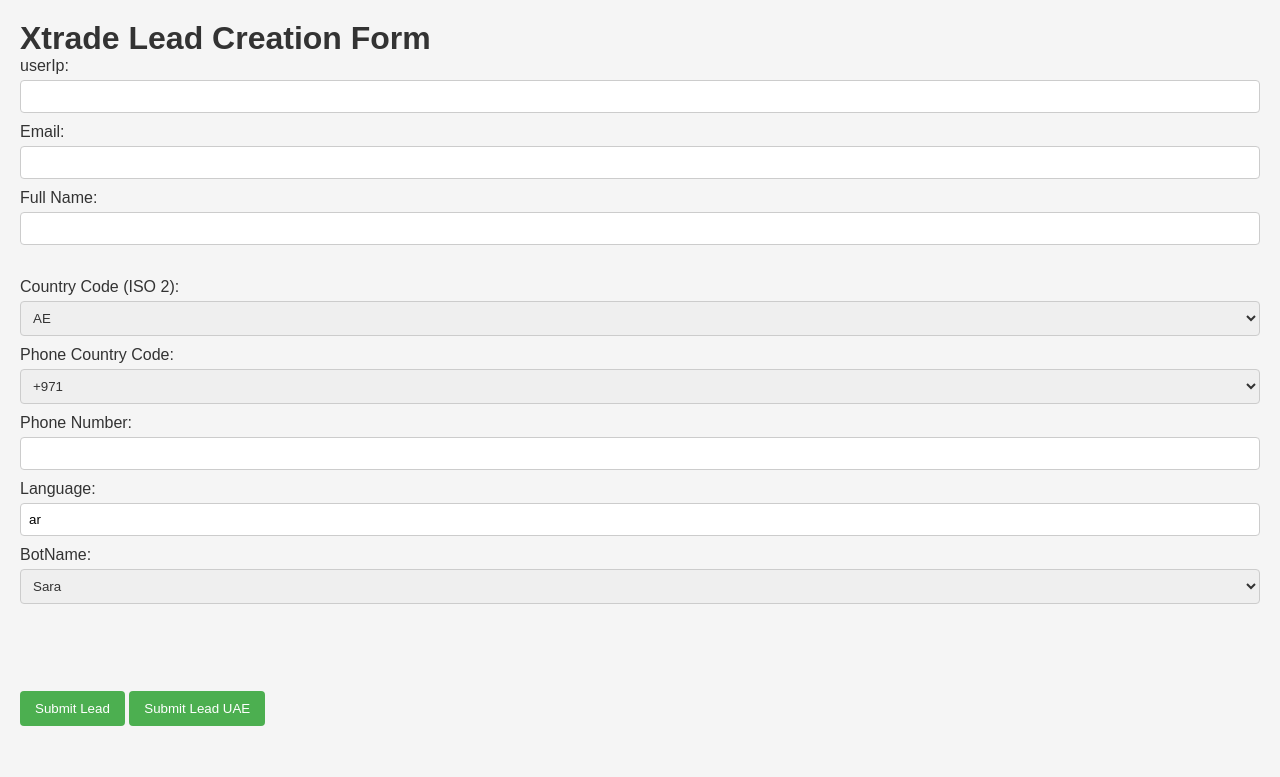
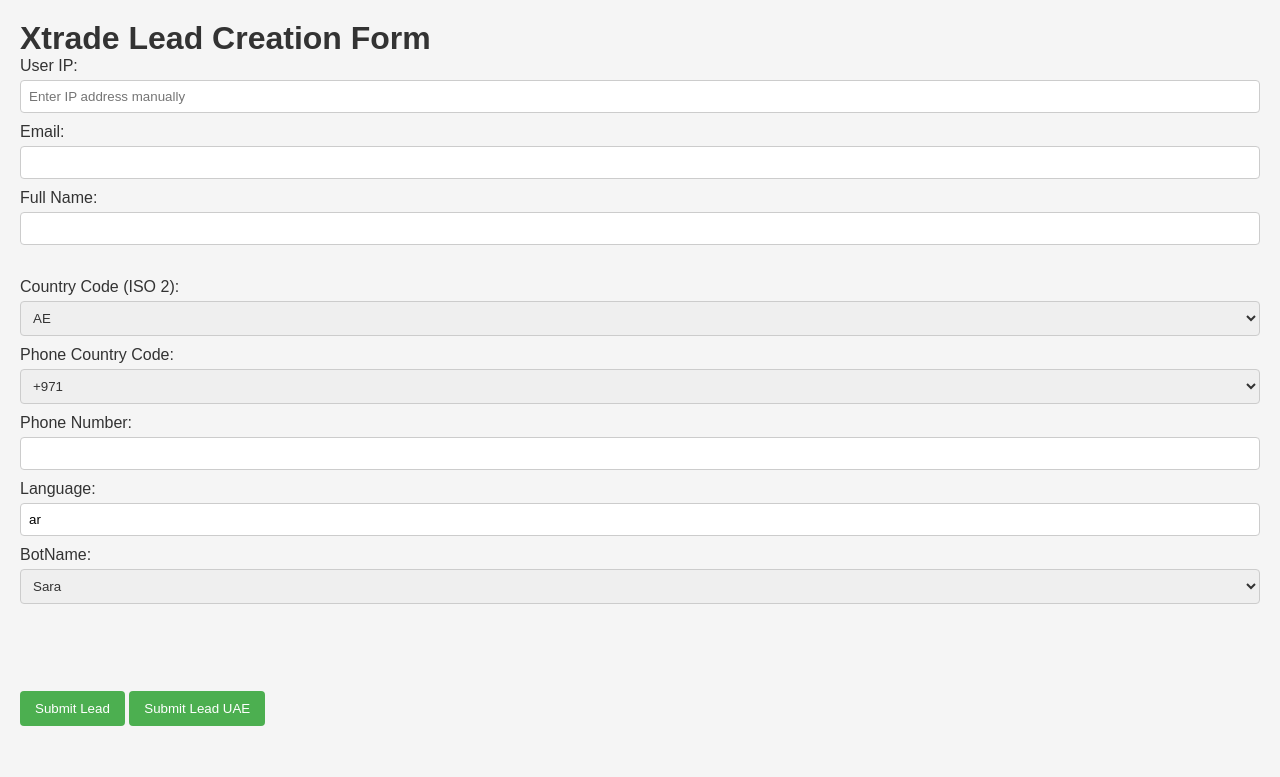
Before and after one commit to Sampop9752/Xtrade, a website: page index.html in a window 1280 px wide. Shown: the top 777 px of the page. Drawn offline with Linux system fonts and the light colour scheme.

Commit message:
first commit

```diff
--- a/index.html
+++ b/index.html
@@ -70,8 +70,8 @@
 </head>
 <body>
   <h1>Xtrade Lead Creation Form</h1>
-  <label for="userIp">userIp:</label>
-  <input type="userIp" id="userIp" name="userIp" required><br>
+   <label for="userIp">User IP:</label>
+    <input type="text" id="userIp" name="userIp" placeholder="Enter IP address manually" required><br>
 
   <label for="email">Email:</label>
   <input type="email" id="email" name="email" required><br>
```
